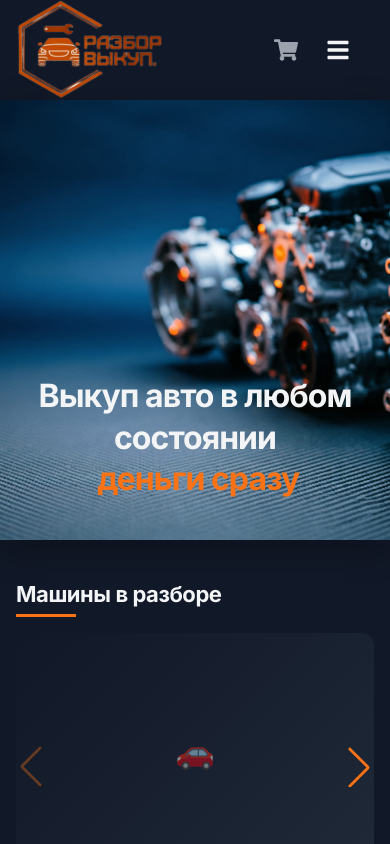
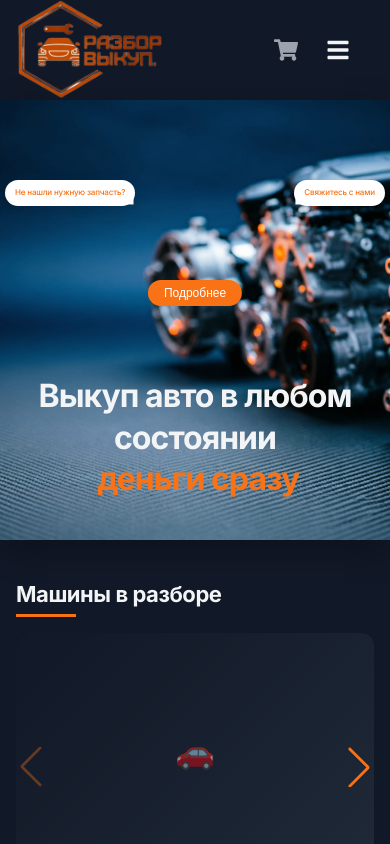
Before and after one commit to Vladimir9989/partsauto-qwen, a React (Vite) app in the folder partsauto-site/: page / in a window 390 px wide. Shown: the top 844 px of the page. Built offline with nearby package versions, Linux system fonts and the light colour scheme; no server answers.

Commit message:
Обновление MainPage

```diff
--- a/partsauto-site/src/pages/MainPage.jsx
+++ b/partsauto-site/src/pages/MainPage.jsx
@@ -1,5 +1,6 @@
 import { Helmet } from 'react-helmet-async'
 import { Link } from 'react-router-dom'
+import { useState } from 'react'
 import styles from './MainPage.module.css'
 import CarsScroller from '../components/CarsScroller/CarsScroller'
 import CarSearch from '../components/CarSearch/CarSearch'
@@ -9,6 +10,7 @@ import { useTheme } from '../context/ThemeContext'
 function MainPage() {
   const { theme } = useTheme()
   const backgroundImage = theme === 'dark' ? 'url(/main-bg.jpg)' : 'url(/main-bg-blue.jpg)'
+  const [isModalOpen, setIsModalOpen] = useState(false)
 
   return (
     <>
@@ -16,10 +18,9 @@ function MainPage() {
         <title>PartsAuto - Выкуп авто</title>
         <meta name="description" content="Выкуп авто в любом состоянии деньги сразу" />
       </Helmet>
-
-      <Link to="/car-buyback" style={{ textDecoration: 'none' }}>
-        <div className={styles.jumbotron} style={{ cursor: 'pointer', backgroundImage }}>
-          <div className={styles.content}>
+      <div className={styles.jumbotron} style={{ cursor: 'pointer', backgroundImage }}>
+        <div className={styles.content}>
+          <Link to="/car-buyback" style={{ textDecoration: 'none' }}>
             <h1 className={styles.title}>
               <span
                 className={styles.normalText}
@@ -29,9 +30,38 @@ function MainPage() {
               </span>
               <span className={styles.accent}> деньги сразу</span>
             </h1>
+          </Link>
+        </div>
+
+        {/* Комикс-облачка и кнопка */}
+        <div className={`${styles.comicCloud} ${styles.cloudLeft}`}>
+          Не нашли нужную запчасть?
+        </div>
+        <div className={`${styles.comicCloud} ${styles.cloudRight}`}>
+          Свяжитесь с нами
+        </div>
+        <button className={styles.detailBtn} onClick={() => setIsModalOpen(true)}>
+          Подробнее
+        </button>
+      </div>
+
+
+      {/* Модальное окно */}
+      {isModalOpen && (
+        <div className={styles.modalOverlay} onClick={() => setIsModalOpen(false)}>
+          <div className={styles.modalContent} onClick={(e) => e.stopPropagation()}>
+            <button className={styles.modalClose} onClick={() => setIsModalOpen(false)}>×</button>
+            <h3 className={styles.modalTitle}>Не нашли нужную запчасть?</h3>
+            <p className={styles.modalText}>
+              В каталоге на сайте представлена только часть нашего ассортимента.<br/><br/>
+              На самом деле у нас <strong>более 200 000 запчастей</strong> в наличии!<br/><br/>
+              Если вы не нашли нужную деталь — просто свяжитесь с нами.<br/><br/>
+              <strong>Возможно, именно она ждёт вас на нашем складе!</strong>
+            </p>
+            <button className={styles.modalBtn} onClick={() => setIsModalOpen(false)}>Хорошо, спасибо</button>
           </div>
         </div>
-      </Link>
+      )}
 
       <CarsScroller />
       <CarSearch />
--- a/partsauto-site/src/pages/MainPage.module.css
+++ b/partsauto-site/src/pages/MainPage.module.css
@@ -130,3 +130,256 @@
     padding-bottom: 40px;
   }
 }
+
+/* Стили для комикс-облачков */
+.comicCloud {
+  position: absolute;
+  top: 80px;
+  background: white;
+  padding: 12px 20px;
+  border-radius: 30px;
+  font-size: 14px;
+  font-weight: 500;
+  color: #1a2a3a;
+  box-shadow: 0 4px 15px rgba(0, 0, 0, 0.15);
+  white-space: nowrap;
+  z-index: 10;
+  animation-duration: 0.5s;
+  animation-fill-mode: both;
+}
+
+.cloudLeft {
+  color: var(--header-accent);
+  left: 60px;
+  animation-name: slideInLeft;
+  animation-delay: 1s;
+}
+
+.cloudLeft::before {
+  content: '';
+  position: absolute;
+  right: 0;
+  bottom: -5px;
+  transform: rotate(226deg);
+  width: 0;
+  height: 0;
+  border-style: solid;
+  border-width: 10px 10px 10px 0;
+  border-color: transparent white transparent transparent;
+}
+
+.cloudRight {
+  color: var(--header-accent);
+  right: 60px;
+  animation-name: slideInRight;
+  animation-delay: 2s;
+}
+
+.cloudRight::before {
+  content: '';
+  position: absolute;
+  left: 0;
+  bottom: -5px;
+  transform: rotate(135deg);
+  width: 0;
+  height: 0;
+  border-style: solid;
+  border-width: 10px 0 10px 10px;
+  border-color: transparent transparent transparent white;
+}
+
+@keyframes slideInLeft {
+  from {
+    opacity: 0;
+    transform: translateX(-100px);
+  }
+  to {
+    opacity: 1;
+    transform: translateX(0);
+  }
+}
+
+@keyframes slideInRight {
+  from {
+    opacity: 0;
+    transform: translateX(100px);
+  }
+  to {
+    opacity: 1;
+    transform: translateX(0);
+  }
+}
+
+.detailBtn {
+  position: absolute;
+  top: 180px;
+  left: 50%;
+  transform: translateX(-50%);
+  background-color: var(--header-accent);
+  color: white;
+  border: none;
+  padding: 10px 24px;
+  border-radius: 30px;
+  font-size: 14px;
+  font-weight: 500;
+  cursor: pointer;
+  transition: all 0.3s ease;
+  z-index: 10;
+  opacity: 0;
+  animation: fadeIn 0.5s 1.5s forwards;
+  white-space: nowrap;
+  animation-delay: 3s;
+}
+
+.detailBtn:hover {
+  background-color: var(--header-accent-hover);
+  transform: translateX(-50%) scale(1.05);
+}
+
+@keyframes fadeIn {
+  from {
+    opacity: 0;
+  }
+  to {
+    opacity: 1;
+  }
+}
+
+/* Модальное окно */
+.modalOverlay {
+  position: fixed;
+  top: 0;
+  left: 0;
+  right: 0;
+  bottom: 0;
+  background-color: rgba(0, 0, 0, 0.7);
+  display: flex;
+  align-items: center;
+  justify-content: center;
+  z-index: 1000;
+  backdrop-filter: blur(3px);
+}
+
+.modalContent {
+  background-color: var(--header-bg);
+  border-radius: 16px;
+  max-width: 450px;
+  width: 90%;
+  padding: 24px;
+  position: relative;
+  animation: modalFadeIn 0.3s ease;
+  border: 1px solid var(--header-border);
+  box-shadow: 0 20px 40px rgba(0, 0, 0, 0.3);
+}
+
+.modalClose {
+  position: absolute;
+  top: 12px;
+  right: 16px;
+  background: none;
+  border: none;
+  font-size: 24px;
+  cursor: pointer;
+  color: var(--header-text-muted);
+  transition: color 0.2s;
+}
+
+.modalClose:hover {
+  color: var(--header-accent);
+}
+
+.modalTitle {
+  font-size: 20px;
+  font-weight: bold;
+  color: var(--header-accent);
+  margin-bottom: 16px;
+}
+
+.modalText {
+  font-size: 15px;
+  line-height: 1.6;
+  color: var(--header-text);
+  margin-bottom: 24px;
+}
+
+.modalBtn {
+  width: 100%;
+  padding: 12px;
+  background-color: var(--header-accent);
+  color: white;
+  border: none;
+  border-radius: 8px;
+  font-size: 16px;
+  font-weight: 500;
+  cursor: pointer;
+  transition: background-color 0.2s;
+}
+
+.modalBtn:hover {
+  background-color: var(--header-accent-hover);
+}
+
+@keyframes modalFadeIn {
+  from {
+    opacity: 0;
+    transform: scale(0.95);
+  }
+  to {
+    opacity: 1;
+    transform: scale(1);
+  }
+}
+
+@media (max-width: 480px) {
+  .modalContent {
+    padding: 20px;
+  }
+  .modalTitle {
+    font-size: 18px;
+  }
+  .modalText {
+    font-size: 14px;
+  }
+}
+
+@keyframes slideUp {
+  from {
+    opacity: 0;
+    transform: translateY(30px);
+  }
+  to {
+    opacity: 1;
+    transform: translateY(0);
+  }
+}
+
+@media (max-width: 768px) {
+  .comicCloud {
+    font-size: 10px;
+    padding: 8px 12px;
+    white-space: nowrap;
+  }
+  .cloudLeft {
+    left: 10px;
+  }
+  .cloudRight {
+    right: 10px;
+  }
+  .detailBtn {
+    padding: 6px 16px;
+    font-size: 12px;
+  }
+}
+
+@media (max-width: 480px) {
+  .comicCloud {
+    font-size: 8px;
+    padding: 6px 10px;
+  }
+  .cloudLeft {
+    left: 5px;
+  }
+  .cloudRight {
+    right: 5px;
+  }
+}
```
